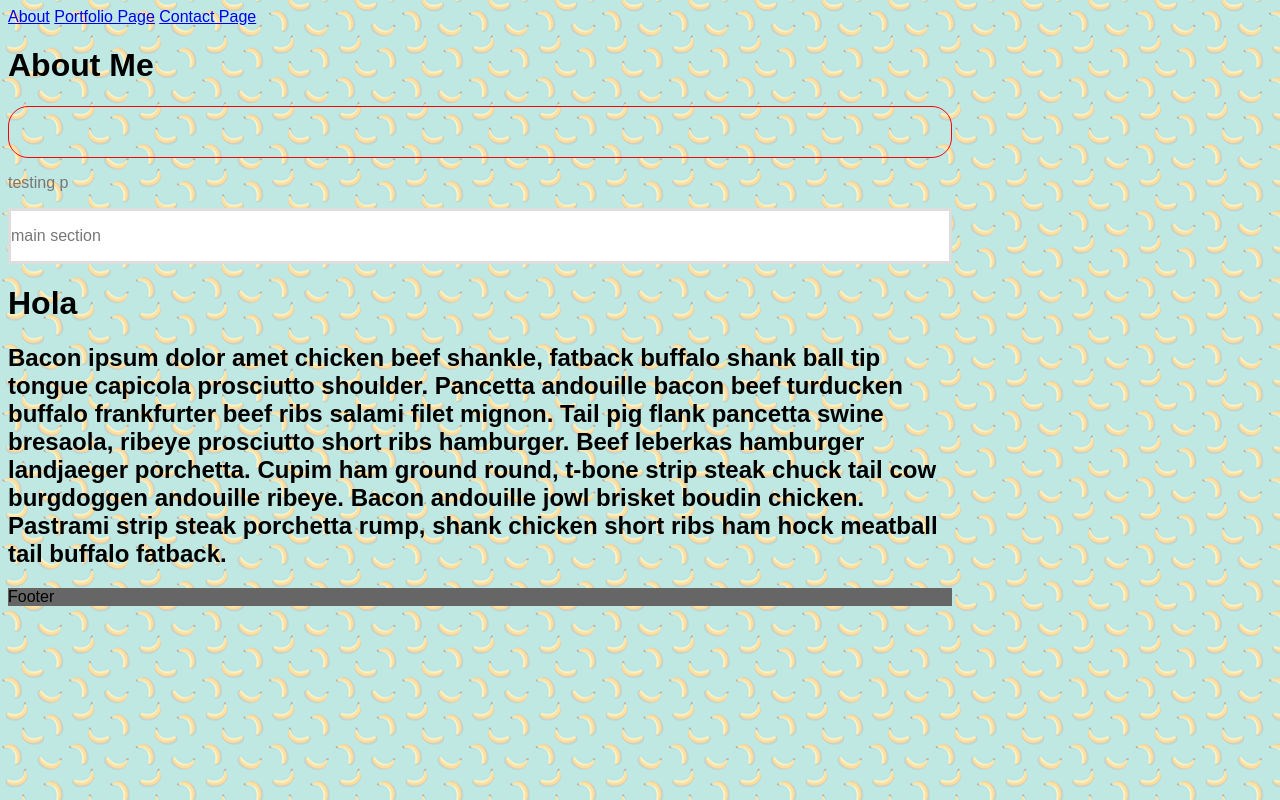
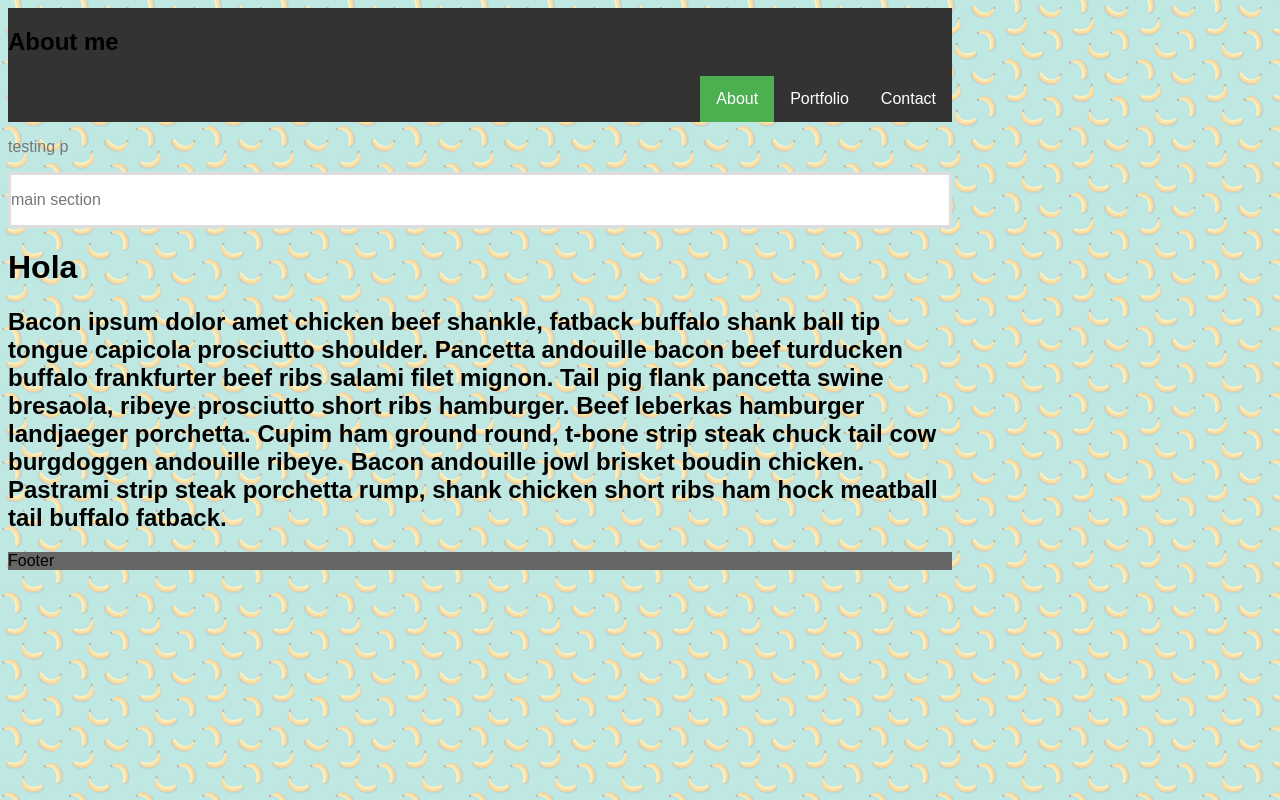
Before and after one commit to zenwattage/Basic-Portfolio, a plain HTML site: page index.html in a window 1280 px wide. Drawn offline with Linux system fonts and the light colour scheme.

Commit message:
org from laptop

```diff
--- a/assets/css/style.css
+++ b/assets/css/style.css
@@ -10,11 +10,41 @@ body {
     background-color: #4aaaa5;
 }
 
+ul {
+    list-style-type: none;
+    margin: 0;
+    padding: 0;
+    overflow: hidden;
+    background-color: #333;
+  }
+
+li {
+    float: left;
+}
+
+li a {
+    display: block;
+    color: white;
+    text-align: center;
+    padding: 14px 16px;
+    text-decoration: none;
+}
+
+li a:hover:not(.active) {
+    background-color: #111;
+}
+
+.active {
+    background-color: #4CAF50;
+}
+
+
+
 hr {
     color: lightgreen;
-    height: 50px;
+    height: 10px;
     border: 1px solid red;
-    border-radius: 20px;
+    border-radius: 10px;
 }
 
 
--- a/index.html
+++ b/index.html
@@ -8,20 +8,17 @@
     <link rel="stylesheet" type="text/css" media="screen" href="assets/css/style.css">
 </head>
 <body>
-    <header>
-        <a href="index.html">About</a>
-        <a href="portfolio.html">Portfolio Page</a>
-        <a href="contact.html">Contact Page</a>
-    </header>
 
+    <nav>
+        <ul>
+            <h1 >About me</h1>
+            <li style="float:right"><a href="contact.html">Contact</a></li>
+            <li style="float:right"><a href="portfolio.html">Portfolio</a></li>
+            <li style="float:right"><a class="active" href="#about">About</a></li>
+        </ul>
 
+    </nav>
 
-
-    <heading>
-        <h1>About Me</h1>
-    </heading>
-
-    <hr>
 
     <p>testing p </p>
 
```
Also changed, not shown: portfolio.html (+11 -0 lines).
